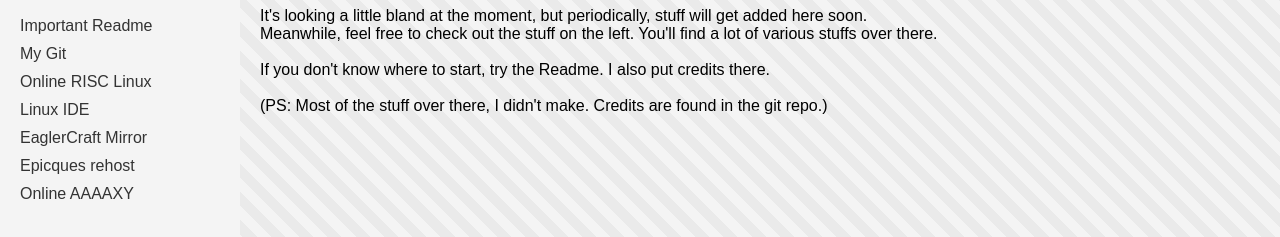
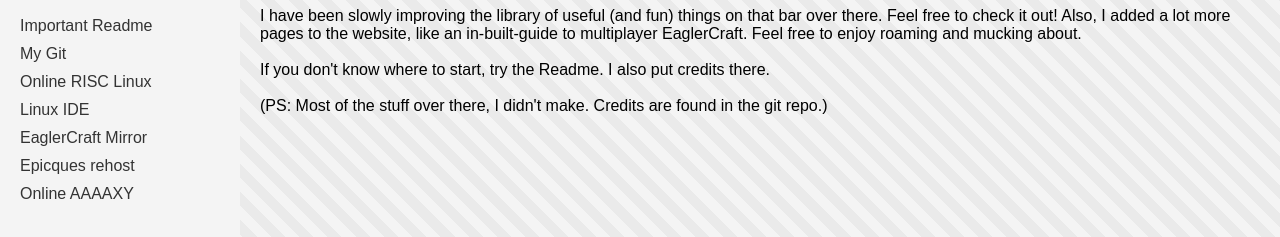
Before and after one commit to mrsofanthiel/mrsofanthiel.github.io, a plain HTML site: page index.html in a window 1280 px wide. Shown: the part 71-308 px from the top of the page. Drawn offline with Linux system fonts and the light colour scheme.

Commit message:
Made it obvious that there was more stuff here now

```diff
--- a/index.html
+++ b/index.html
@@ -49,7 +49,7 @@
     </div>
     <div class="content">
         <h1>Welcome to my Website!</h1>
-        <p>It's looking a little bland at the moment, but periodically, stuff will get added here soon.<br>Meanwhile, feel free to check out the stuff on the left. You'll find a lot of various stuffs over there.<br><br>If you don't know where to start, try the Readme. I also put credits there.<br><br>(PS: Most of the stuff over there, I didn't make. Credits are found in the git repo.)</p>
+        <p>I have been slowly improving the library of useful (and fun) things on that bar over there. Feel free to check it out! Also, I added a lot more pages to the website, like an in-built-guide to multiplayer EaglerCraft. Feel free to enjoy roaming and mucking about.<br><br>If you don't know where to start, try the Readme. I also put credits there.<br><br>(PS: Most of the stuff over there, I didn't make. Credits are found in the git repo.)</p>
     </div>
 </body>
 </html>
```
